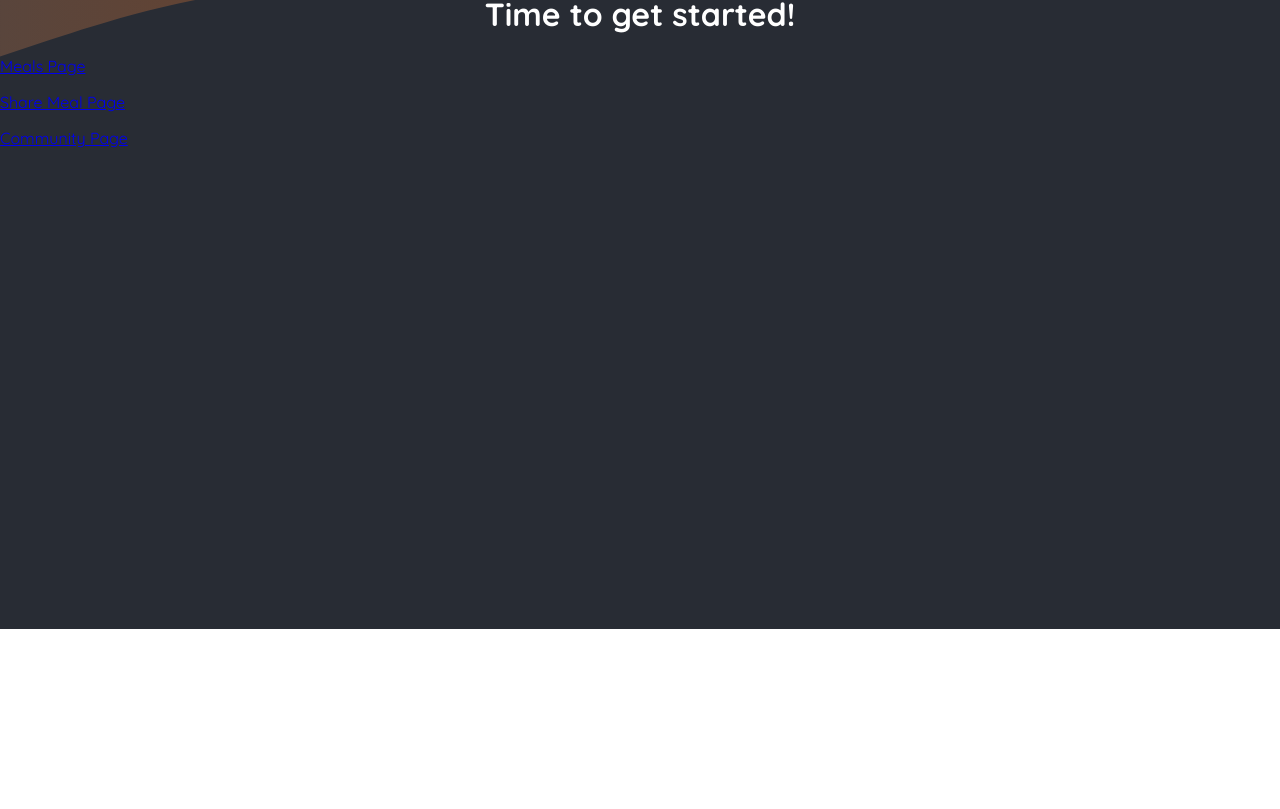
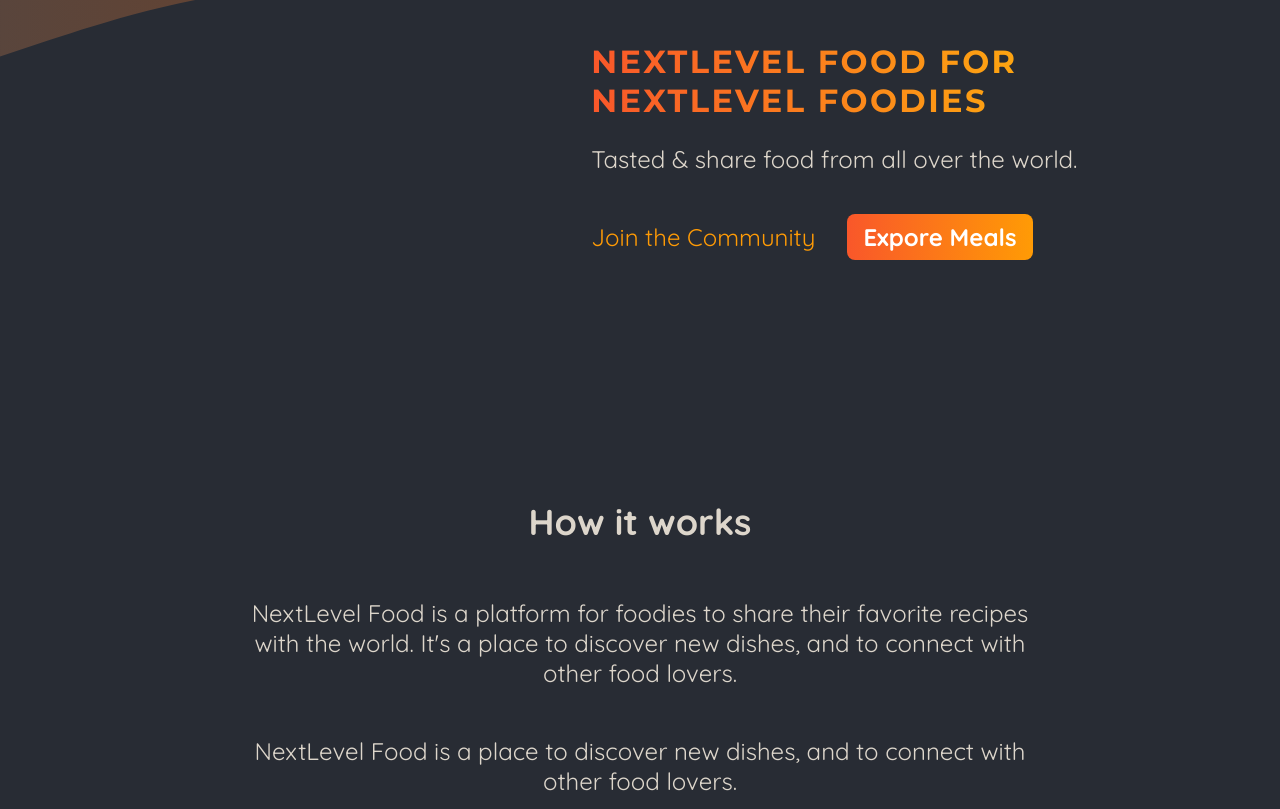
Before and after one commit to ricmershon/udemy-nextjs-foodies, a Next.js app: page / in a window 1280 px wide. Shown: the part 171-980 px from the top of the page. Before the commit the page ends 800 px from the top, so only its background shows below. Built offline with nearby package versions, Linux system fonts and the light colour scheme.

Commit message:
Start page updates

```diff
--- a/app/page.jsx
+++ b/app/page.jsx
@@ -1,14 +1,51 @@
 import Link from "next/link";
+
+import styles from './page.module.css';
 
 export default function Home() {
     return (
-        <main>
-            <h1 style={{ color: 'white', textAlign: 'center' }}>
-                Time to get started!
-            </h1>
-            <p><Link href='/meals'>Meals Page</Link></p>
-            <p><Link href='/meals/share'>Share Meal Page</Link></p>
-            <p><Link href='/community'>Community Page</Link></p>
-        </main>
+        <>
+            <header className={styles.header}>
+                <div className={styles.slideshow}>
+                </div>
+                <div>
+                    <div className={styles.hero}>
+                        <h1>NextLevel Food for NextLevel Foodies</h1>
+                        <p>Tasted & share food from all over the world.</p>
+                    </div>
+                    <div className={styles.cta}>
+                        <Link href='/community'>Join the Community</Link>
+                        <Link href='/meals'>Expore Meals</Link>
+                    </div>
+                </div>
+            </header>
+            <main>
+                <section className={styles.section}>
+                    <h2>How it works</h2>
+                    <p>
+                        NextLevel Food is a platform for foodies to share their favorite
+                        recipes with the world. It&apos;s a place to discover new dishes, and to
+                        connect with other food lovers.
+                    </p>
+                    <p>
+                        NextLevel Food is a place to discover new dishes, and to connect
+                        with other food lovers.
+                    </p>
+                </section>
+
+                <section className={styles.section}>
+                    <h2>Why NextLevel Food?</h2>
+                    <p>
+                        NextLevel Food is a platform for foodies to share their favorite
+                        recipes with the world. It&apos;s a place to discover new dishes, and to
+                        connect with other food lovers.
+                    </p>
+                    <p>
+                        NextLevel Food is a place to discover new dishes, and to connect
+                        with other food lovers.
+                    </p>
+                </section>
+            </main>
+        </>
     );
 }
--- /dev/null
+++ b/app/page.module.css
@@ -0,0 +1,75 @@
+.header {
+    display: flex;
+    gap: 3rem;
+    margin: 3rem auto;
+    width: 90%;
+    max-width: 75rem;
+}
+
+.slideshow {
+    width: 40rem;
+    height: 25rem;
+}
+
+.hero {
+    color: #ddd6cb;
+    font-size: 1.5rem;
+}
+
+.hero h1 {
+    font-size: 2rem;
+    font-weight: bold;
+    font-family: 'Montserrat', sans-serif;
+    letter-spacing: 0.15rem;
+    text-transform: uppercase;
+    background: linear-gradient(90deg, #f9572a, #ffc905);
+    background-clip: text;
+    -webkit-background-clip: text;
+    -webkit-text-fill-color: transparent;
+}
+
+.cta {
+    font-size: 1.5rem;
+    display: flex;
+    gap: 1rem;
+}
+
+.cta a {
+    display: inline-block;
+    margin-top: 1rem;
+    padding: 0.5rem 1rem;
+    border-radius: 0.5rem;
+    background: linear-gradient(90deg, #f9572a, #ff9b05);
+    color: #ffffff;
+    font-weight: bold;
+    text-decoration: none;
+}
+
+.cta a:hover,
+.cta a:active {
+    background: linear-gradient(90deg, #fd4715, #f9b241);
+}
+
+.cta a:first-child {
+    background: transparent;
+    font-weight: normal;
+    color: #ff9b05;
+    padding-left: 0;
+}
+
+.cta a:first-child:hover,
+.cta a:first-child:active {
+    background: transparent;
+    color: #f9b241;
+}
+
+.section {
+    display: flex;
+    flex-direction: column;
+    color: #ddd6cb;
+    font-size: 1.5rem;
+    max-width: 50rem;
+    width: 90%;
+    margin: 2rem auto;
+    text-align: center;
+}
```
